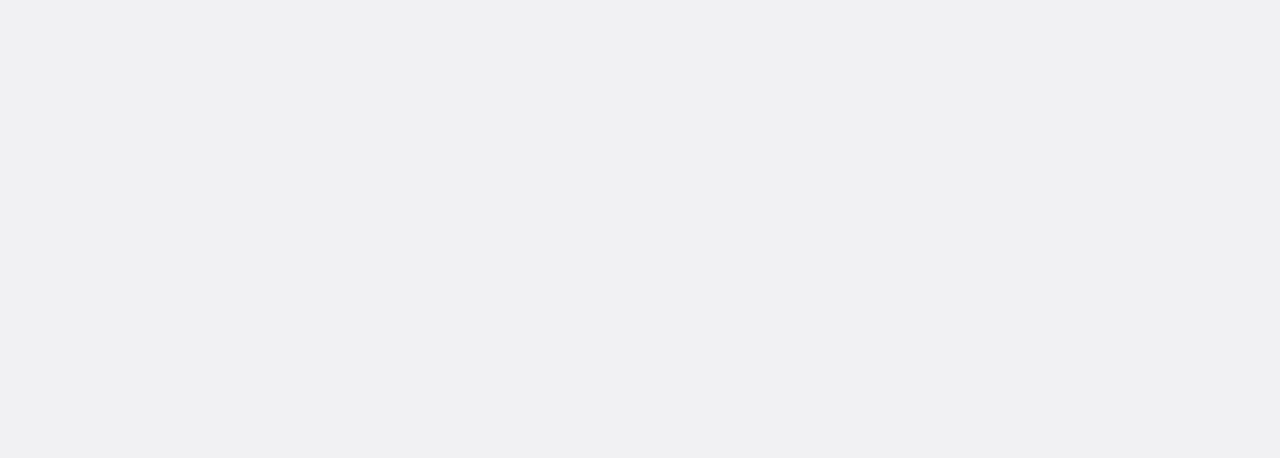
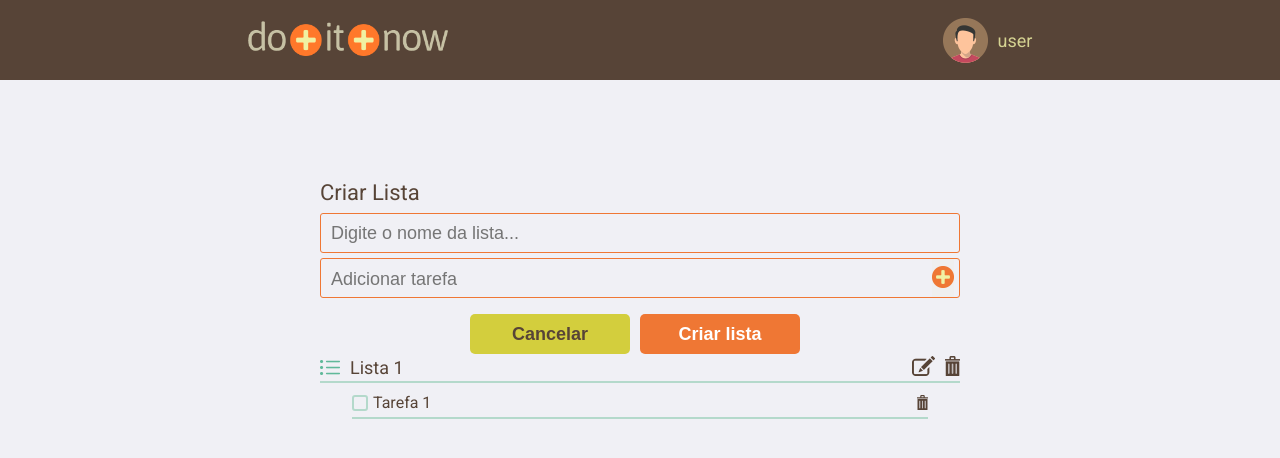
Before and after one commit to Caiocp/do-it-now, a React (Create React App) app: page /task in a window 1280 px wide. Shown: the top 458 px of the page. Built offline with nearby package versions, Linux system fonts and the light colour scheme.

Commit message:
add new list page

```diff
--- a/src/pages/NewList/index.js
+++ b/src/pages/NewList/index.js
@@ -1,9 +1,63 @@
 import React from "react";
 
-// import { Container } from './styles';
+import Header from "../../components/Header/";
+import addButton from "../../assets/botao_adicionar.png";
+import listIcon from "../../assets/icone_lista.png";
+import deletelistIcon from "../../assets/icone_deletar_lista.png";
+import editlistIcon from "../../assets/icone_editar.png";
+import deleteTaskIcon from "../../assets/icone_deletar_tarefa-subtarefa.png";
 
-function NewTask() {
-  return <div />;
+import "./styles.css";
+
+function NewList() {
+  return (
+    <>
+      <Header />
+      <div className="container">
+        <div className="newListContainer">
+          <div className="newListHeader">
+            <p>Criar Lista</p>
+          </div>
+          <form className="newListForm">
+            <input type="text" placeholder="Digite o nome da lista..." />
+            <div className="inputWithButton">
+              <input type="text" placeholder="Adicionar tarefa" />
+              <button>
+                <img src={addButton} alt="adicionar tarefa" />
+              </button>
+            </div>
+            <div className="formButtons">
+              <button className="button cancelBtn" type="submit">
+                Cancelar
+              </button>
+              <button className="button createBtn" type="submit">
+                Criar lista
+              </button>
+            </div>
+          </form>
+          <div className="newListPreview">
+            <div className="listPreview">
+              <div className="newListHeaderPreview">
+                <img src={listIcon} alt="ícone lista" />
+                <p>Lista 1</p>
+              </div>
+              <div className="newListIcons">
+                <img src={editlistIcon} alt="editar lista" />
+                <img src={deletelistIcon} alt="deletar lista" />
+              </div>
+            </div>
+            <div className="newTaskPreview">
+              <div className="newTaskHeader">
+                <input type="checkbox" className="subTaskCheckbox" />
+                <p>Tarefa 1</p>
+              </div>
+              <img src={deleteTaskIcon} alt="deletar tarefa" />
+            </div>
+          </div>
+        </div>
+      </div>
+    </>
+  );
 }
 
-export default NewTask;
+export default NewList;
--- a/src/pages/NewList/styles.css
+++ b/src/pages/NewList/styles.css
@@ -0,0 +1,107 @@
+.container{
+    display: flex;
+    align-items: center;
+}
+
+.newListContainer{
+    width: 100%;
+    max-width: 50%;
+}
+
+.newListHeader{
+    font-size: 22px;
+    margin-bottom: 8px;
+}
+
+.newListForm input{
+    width: 100%;
+    height: 40px;
+    background-color: transparent;
+    border: 1px solid #EF7734;
+    border-radius: 3px;
+    margin-bottom: 5px;
+    padding: 0 10px;
+    font-size: 18px;
+}
+
+.inputWithButton{
+    display: flex;
+    border: 1px solid #EF7734;
+    border-radius: 3px;
+    height: 40px;
+}
+.inputWithButton input{
+    flex-grow: 2;
+    border: 0;
+}
+.newListForm div button{
+    border: 0;
+    margin-right: 5px;
+}
+
+.formButtons{
+    display: flex;
+    justify-content: center;
+    align-items: center;
+    width: 100%;
+}
+.formButtons button{
+    margin-right: 10px !important;
+    max-width: 25%;
+}
+.cancelBtn{
+    background-color: #D3CE3D;
+    color: #574437 !important;
+}
+.createBtn{
+    background-color: #EF7734;
+}
+
+.newListPreview{
+    display: flex;
+    flex-direction: column;
+    align-items: center;
+    width: 100%;
+}
+
+.listPreview{
+    display: flex;
+    justify-content: space-between;
+    align-items: center;
+    border-bottom: 2px solid #B4D9CB;
+    width: 100%;
+    padding: 2px 0;
+    margin-bottom: 5px;
+}
+
+.newListHeaderPreview{
+    display: flex;
+    justify-content: center;
+    align-items: center;
+}
+.newListHeaderPreview img{
+    margin-right: 10px;
+}
+.newListHeaderPreview p{
+    font-size: 18px;
+}
+
+.newListIcons img:first-child{
+    margin-right: 10px;
+}
+
+.newTaskPreview{
+    display: flex;
+    justify-content: space-between;
+    align-items: center;
+    width: 90%;
+    border-bottom: 2px solid #B4D9CB;
+    padding: 5px 0;
+}
+.newTaskHeader{
+    display: flex;
+    align-items: center;
+}
+.newTaskHeader p{
+    font-size: 16px;
+}
```
